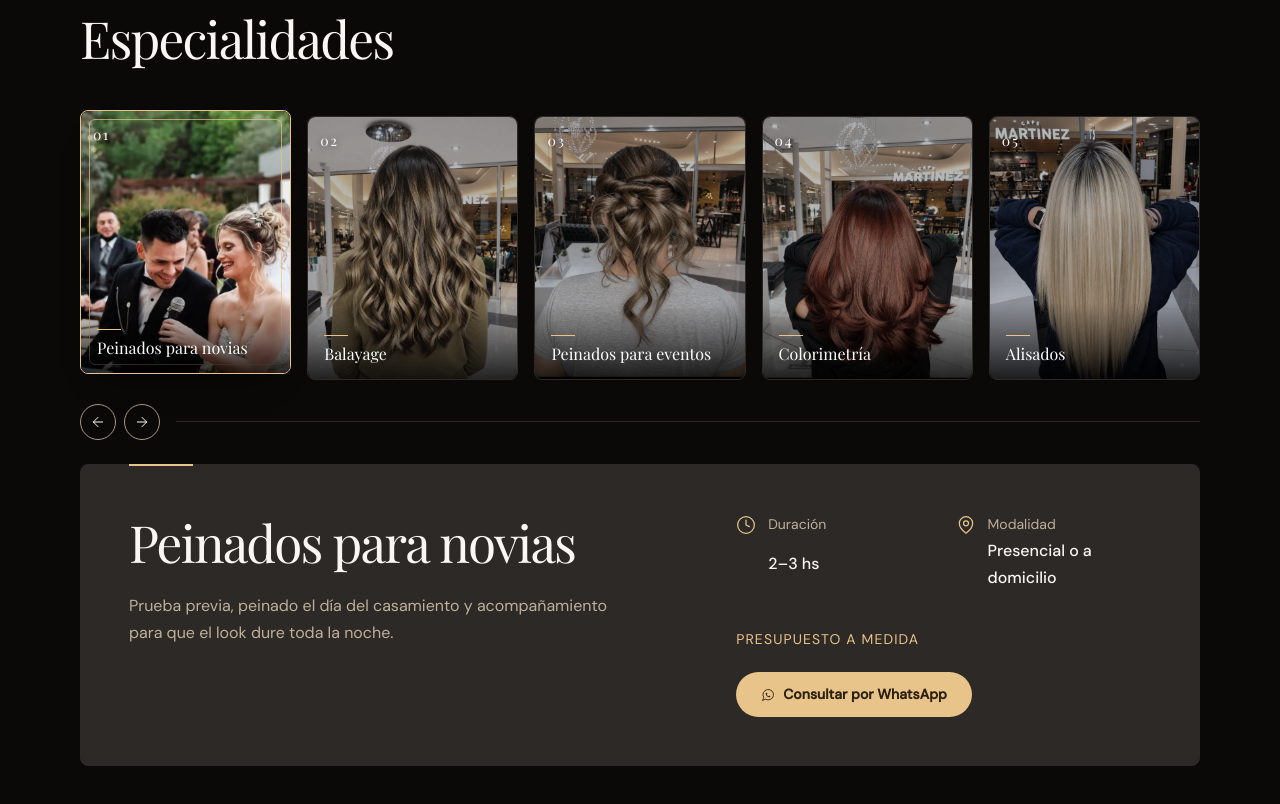
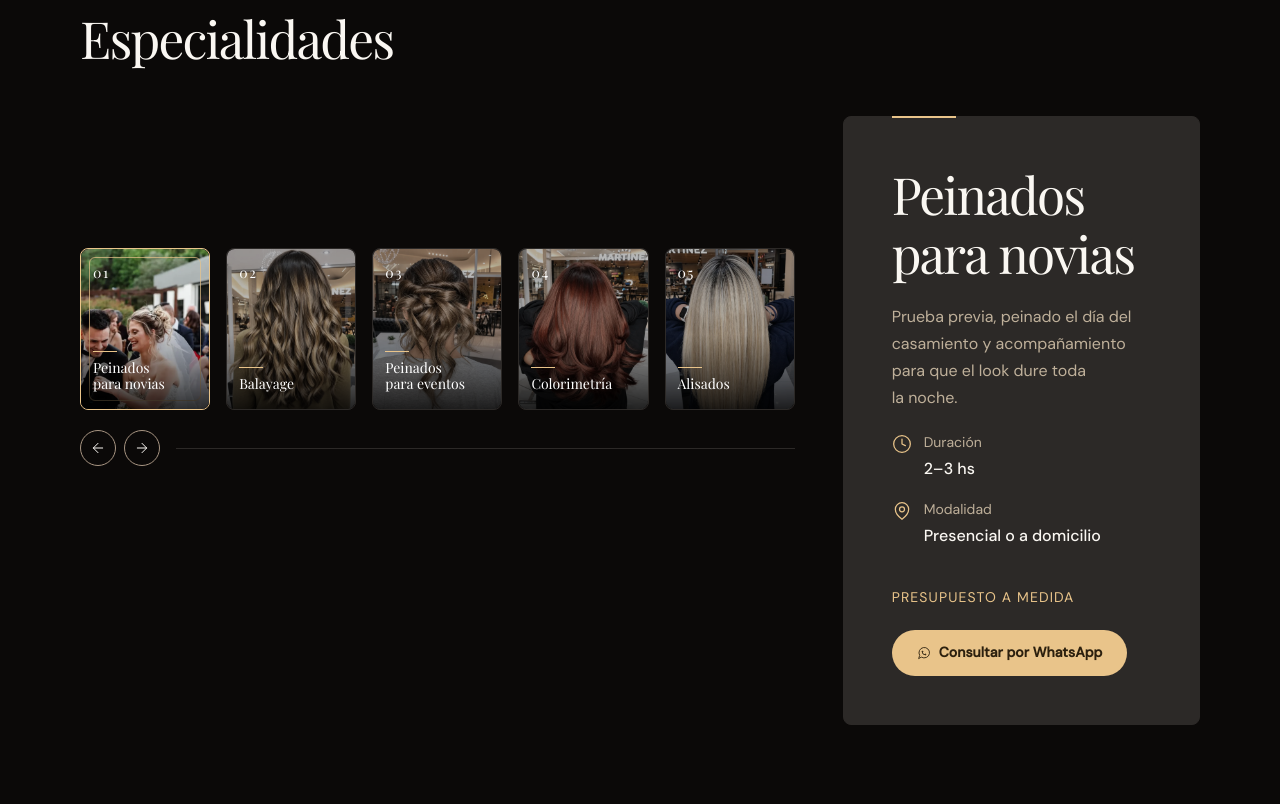
Before and after one commit to camiperezs/Saint-Aure, an Astro site: page / in a window 1280 px wide. Shown: the part 1831-2635 px from the top of the page. Built offline with nearby package versions, Linux system fonts and the light colour scheme; Astro itself is replaced by a stand-in of ours.

Commit message:
fix: catalog two-column layout with uniform 4:5 cropped photos
Co-Authored-By: Claude Sonnet 5.5 <noreply@anthropic.com>

```diff
--- a/src/components/sections/Services/ServiceCatalog.astro
+++ b/src/components/sections/Services/ServiceCatalog.astro
@@ -42,7 +42,7 @@ const selected = 0;
             <Media
               image={service.visual.image}
               class="service-catalog__image"
-              sizes="(min-width: 64rem) 20vw, 20vw"
+              sizes="(min-width: 64rem) 12vw, 20vw"
             />
           )}
           <span class="service-catalog__index" aria-hidden="true">
--- a/src/components/sections/Services/ServiceCatalog.css
+++ b/src/components/sections/Services/ServiceCatalog.css
@@ -31,7 +31,7 @@
     cursor: pointer;
     text-align: start;
     font: inherit;
-    aspect-ratio: 3 / 4;
+    aspect-ratio: 4 / 5;
     border: var(--border-width-subtle, 1px) solid var(--color-border-subtle);
     border-radius: var(--radius-md);
     background: var(--color-surface-sunken);
@@ -60,9 +60,6 @@
   .service-catalog__card[aria-selected="true"] {
     border-color: var(--color-accent-text);
     background: var(--color-surface-raised);
-    transform: translateY(-0.375rem);
-    box-shadow: 0 1.25rem 1.75rem -1.25rem
-      color-mix(in srgb, black 70%, transparent);
   }
 
   .service-catalog__card[aria-selected="true"]::after {
@@ -216,7 +213,6 @@
       transition: none;
     }
 
-    .service-catalog__card[aria-selected="true"],
     .service-catalog__card:hover .service-catalog__image {
       transform: none;
     }
@@ -318,30 +314,41 @@
       display: block;
     }
 
-    .service-catalog__card {
-      aspect-ratio: 4 / 5;
-    }
-
     .service-catalog__arrow {
       inline-size: 2.25rem;
       block-size: 2.25rem;
     }
   }
 
+  /* Desktop: cards a la izquierda (las 5 juntas), panel más angosto a la derecha. */
   @media (min-width: 64rem) {
     .service-catalog {
-      gap: var(--space-6);
+      grid-template-columns: minmax(0, 2fr) minmax(0, 1fr);
+      grid-template-rows: 1fr 1fr;
+      grid-template-areas:
+        "cards panel"
+        "controls panel";
+      gap: var(--space-5) var(--space-fluid-md);
     }
 
-    .service-catalog__panel {
-      grid-template-columns: minmax(0, 1.1fr) minmax(0, 1fr);
-      gap: var(--space-fluid-md);
-      align-items: start;
+    .service-catalog__cards {
+      grid-area: cards;
+      align-self: end;
     }
 
-    .service-catalog__meta {
-      padding-inline-start: var(--space-fluid-md);
-      border-inline-start: 1px solid var(--color-border-subtle);
+    .service-catalog__controls {
+      grid-area: controls;
+      align-self: start;
+    }
+
+    .service-catalog__panels {
+      grid-area: panel;
+      align-self: center;
+    }
+
+    .service-catalog__name {
+      padding-inline: var(--space-3);
+      font-size: var(--text-small);
     }
   }
 }
--- a/src/content/page.ts
+++ b/src/content/page.ts
@@ -24,10 +24,10 @@ const services: Service[] = [
     description:
       "Prueba previa, peinado el día del casamiento y acompañamiento para que el look dure toda la noche.",
     visual: serviceImage(
-      "/works/novia/novia.webp",
+      "/works/catalog/novia.webp",
       "Novia con peinado recogido y detalles de flores",
-      1134,
-      728,
+      800,
+      1000,
     ),
     action: { label: "Consultar", href: "#contact", variant: "outline" },
     // Placeholder — confirmar con la clienta antes del deploy
@@ -46,10 +46,10 @@ const services: Service[] = [
     description:
       "Iluminación a mano alzada que se funde con tu color natural y crece sin marcas.",
     visual: serviceImage(
-      "/works/balayge/balayage-02.webp",
+      "/works/catalog/balayage.webp",
       "Melena con balayage rubio miel",
-      1284,
-      1585,
+      800,
+      1000,
     ),
     action: { label: "Consultar", href: "#contact", variant: "outline" },
     price,
@@ -60,10 +60,10 @@ const services: Service[] = [
     description:
       "Recogidos, semirrecogidos y ondas para fiestas, egresos y celebraciones.",
     visual: serviceImage(
-      "/works/peinado.webp",
+      "/works/catalog/eventos.webp",
       "Peinado semirrecogido de fiesta",
-      1279,
-      1600,
+      800,
+      1000,
     ),
     action: { label: "Consultar", href: "#contact", variant: "outline" },
     price,
@@ -75,10 +75,10 @@ const services: Service[] = [
     description:
       "Diagnóstico del tono ideal para tu piel y coloración pareja de raíz a puntas.",
     visual: serviceImage(
-      "/works/corte/corte.webp",
+      "/works/catalog/colorimetria.webp",
       "Coloración castaño profundo y brillante",
-      1281,
-      1600,
+      800,
+      1000,
     ),
     action: { label: "Consultar", href: "#contact", variant: "outline" },
     price,
@@ -89,10 +89,10 @@ const services: Service[] = [
     description:
       "Tratamientos de alisado que reducen el frizz y dejan el cabello dócil por meses.",
     visual: serviceImage(
-      "/works/corte/corte-02.webp",
+      "/works/catalog/alisados.webp",
       "Cabello largo, lacio y con brillo",
-      1284,
-      1590,
+      800,
+      1000,
     ),
     action: { label: "Consultar", href: "#contact", variant: "outline" },
     price,
```
Also changed, not shown: docs/plans/especialidades-catalogo.md (+2 -0 lines), public/works/catalog/alisados.webp (added), public/works/catalog/balayage.webp (added), public/works/catalog/colorimetria.webp (added), public/works/catalog/eventos.webp (added), public/works/catalog/novia.webp (added).
